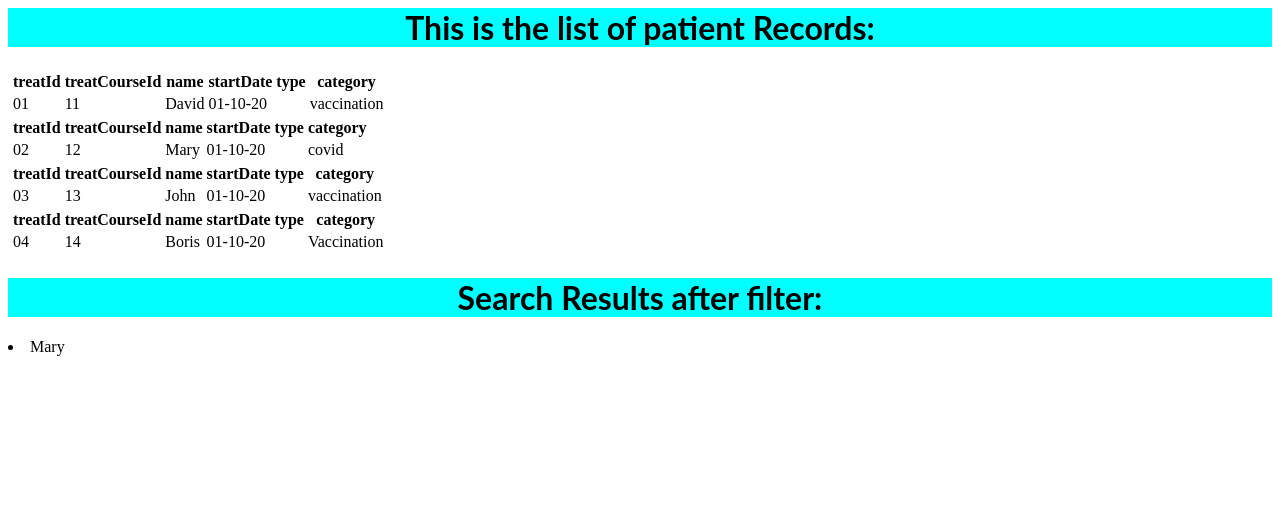
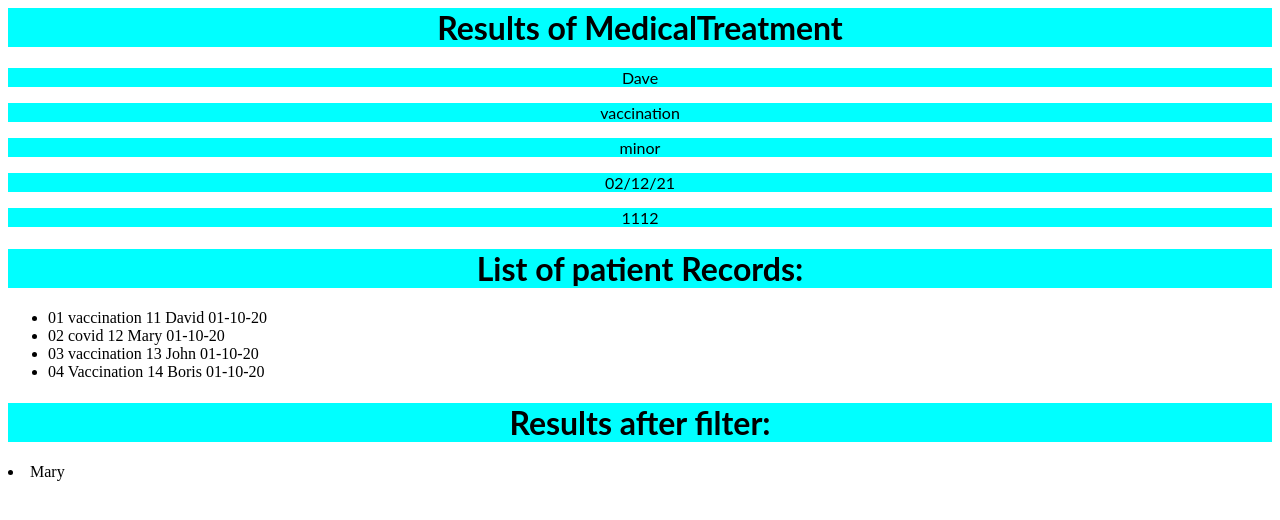
Before and after one commit to gitzdave/Example-task2, a React (Create React App) app: page / in a window 1280 px wide. Shown: the top 520 px of the page. Built offline with nearby package versions, Linux system fonts and the light colour scheme.

Commit message:
2 files modified

```diff
--- a/src/App.js
+++ b/src/App.js
@@ -1,6 +1,14 @@
 import React from 'react';
 import "./style.css";
 import MedicalTreatmentList from './MedicalTreatmentList';
+import MedicalTreatment from "./MedicalTreatment";
+
+var patientName ="Dave"
+var category = "minor"
+var type ="vaccination"
+var treatCourseId = "1112"
+var startDate = "02/12/21"
+
 
 
 export default function App() {
@@ -17,10 +25,18 @@ const dataString = JSON.parse(medicalTreatmentListAsJson);
 
   return (
     <div>
-      <h1>This is the list of patient Records: </h1>
+  <h1>  Results of MedicalTreatment </h1>
+   <p> <MedicalTreatment  name={patientName}  /> </p>
+   <p> <MedicalTreatment  type={type}  /> </p>
+   <p> <MedicalTreatment  category={category}  /> </p>
+   <p> <MedicalTreatment  startDate={startDate}  /> </p>
+   <p> <MedicalTreatment  treatCourseId={treatCourseId}  /> </p>
+
+
+      <h1> List of patient Records: </h1>
      <MedicalTreatmentList  data = {medicalTreatmentListAsJson}/>
 
-     <h1>Search Results after filter: </h1>
+     <h1> Results after filter: </h1>
 
      {dataString.filter(record => record.type =="covid").map(filteredRecord => (
         <li>
--- a/src/MedicalTreatmentList.js
+++ b/src/MedicalTreatmentList.js
@@ -8,30 +8,19 @@ function MedicalTreatmentList(props){
   const medicalTreatmentListJ = props.data;
   const medicalTreatmentlist= JSON.parse(medicalTreatmentListJ);
   const ListMedicalTreatmentList = medicalTreatmentlist.map ((medicalTreatment)=>
-<table>
-<thead>
-  <th>treatId </th>
-  <th>treatCourseId </th>
-  <th>name </th>
-  <th>startDate </th>
-  <th>type </th>
-  <th>category</th>
-</thead>
-
-  <tbody>
-<td> <MedicalTreatment treatId = {medicalTreatment.treatId} />   </td>
-<td> <MedicalTreatment treatCourseId={medicalTreatment.treatCourseId} /> </td>
-<td><MedicalTreatment name= {medicalTreatment.name}/></td>
-<td><MedicalTreatment startDate={medicalTreatment.startDate}/></td>
-<td><MedicalTreatment category={medicalTreatment.category} /></td>
-<td><MedicalTreatment type = {medicalTreatment.type}/></td>
-</tbody>
-</table>);
+  <li>
+  <MedicalTreatment  treatId={medicalTreatment.treatId}
+  treatCourseId={medicalTreatment.treatCourseId}
+ name= {medicalTreatment.name}
+ startDate={medicalTreatment.startDate}
+ category={medicalTreatment.category}
+ type = {medicalTreatment.type} />
+</li>);
 
 return (
-<table>
+<ul>
 {ListMedicalTreatmentList}
-</table>
+</ul>
 
 
 )
```
